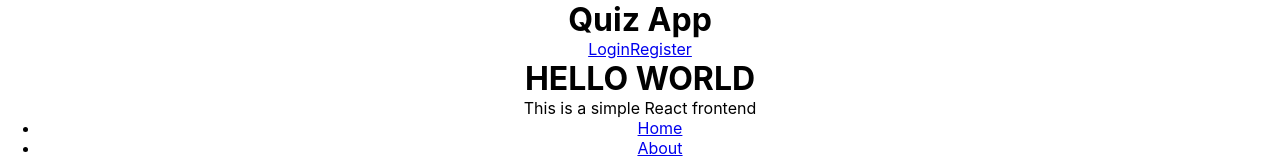
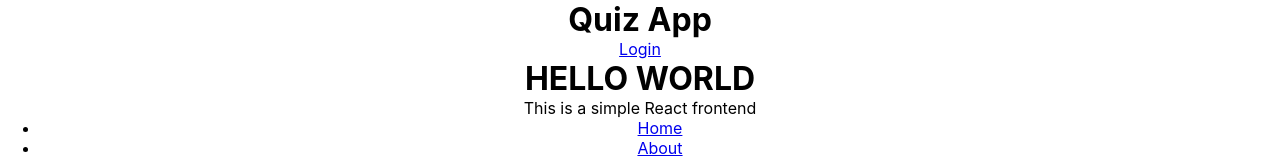
Before and after one commit to as308820/csc-131, a React (Create React App) app: page /about in a window 1280 px wide. Shown: the top 160 px of the page. Built offline with nearby package versions, Linux system fonts and the light colour scheme; no server answers.

Commit message:
Removed register button in App.js

```diff
--- a/src/pages/Header.js
+++ b/src/pages/Header.js
@@ -7,7 +7,6 @@ const Header = ()=> {
             <h1>Quiz App</h1>
             <nav className="nav-links">
                 <Link to="/login">Login</Link>
-                <Link to="/register">Register</Link>
             </nav>
             {/*TODO: Add styling to the header and navigation links later */}
         </header>
```
Also changed, not shown: src/pages/Register.js (added).
